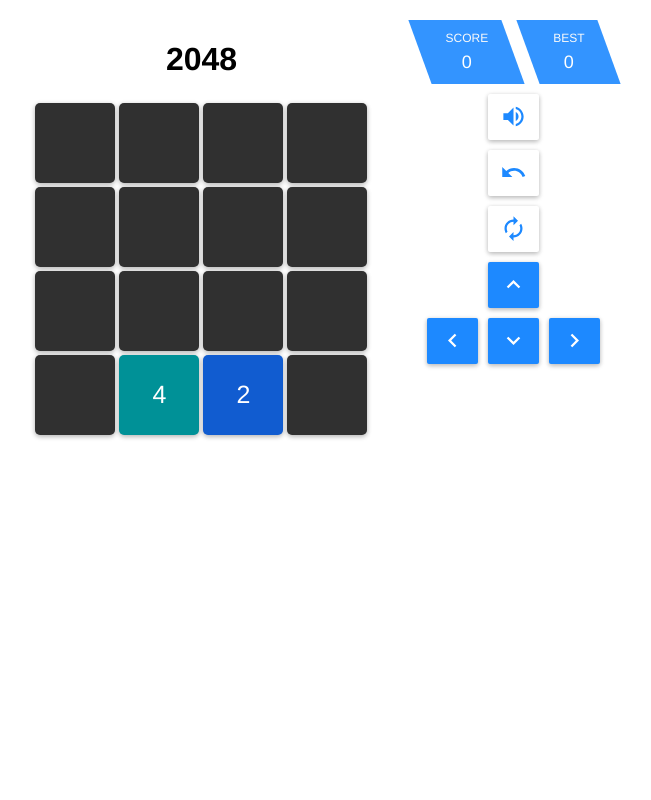
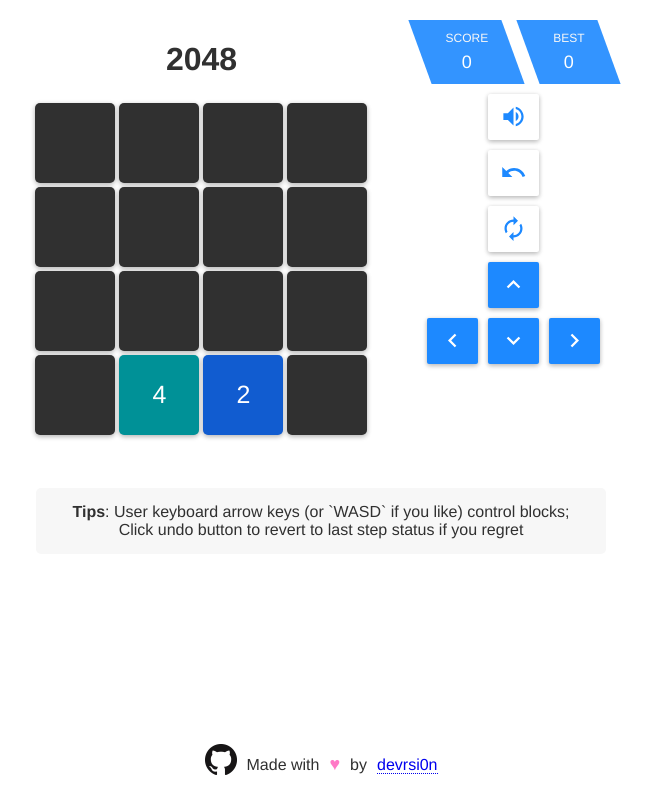
Before and after one commit to devrsi0n/React-2048-game, a React app: page / in a window 1280 px wide. Shown: the whole page, without its empty margins (319-970 px from the left). Built offline with nearby package versions, Linux system fonts and the light colour scheme.

Commit message:
Feature: tips and footer

```diff
--- a/src/assets/styles/vars.scss
+++ b/src/assets/styles/vars.scss
@@ -19,7 +19,9 @@
 $blue-grey: lighten(#263238, 10%);
 
 $white: #fff;
+$gray: #f7f7f7;
 $black: #303030;
+$peach: #ff79c6;
 
 $btn-bg: $black;
 $btn-color: $white;
--- /dev/null
+++ b/src/components/Footer/footer.scss
@@ -0,0 +1,32 @@
+@import '../../assets/styles/vars';
+
+.footer {
+  bottom: 25px;
+  color: $black;
+  display: inline-block;
+  left: 0;
+  position: absolute;
+  right: 0;
+
+  .icon {
+    margin-right: 10px;
+  }
+
+  .github {
+    margin-bottom: -6px;
+    width: 32px;
+  }
+
+  .heart {
+    color: $peach;
+    font-size: 18px;
+    margin: 0 10px;
+    transform: scale(0.9);
+  }
+
+  .link {
+    border-bottom: 1px dotted;
+    margin-left: 10px;
+    text-decoration: none;
+  }
+}
--- /dev/null
+++ b/src/components/Footer/index.js
@@ -0,0 +1,24 @@
+import React from 'react';
+import PropTypes from 'prop-types';
+import styles from './footer.scss';
+import github from '../../assets/images/github.png';
+
+export default function Footer({ name, repoUrl, profileUrl }) {
+  return (
+    <div className={styles.footer}>
+      <a href={repoUrl} className={styles.icon}>
+        <img src={github} className={styles.github} alt="github repo" />
+      </a>
+      Made with
+      <span className={styles.heart}>♥</span>
+      by
+      <a href={profileUrl} className={styles.link}>{ name }</a>
+    </div>
+  );
+}
+
+Footer.propTypes = {
+  name: PropTypes.string.isRequired,
+  repoUrl: PropTypes.string.isRequired,
+  profileUrl: PropTypes.string.isRequired,
+};
--- /dev/null
+++ b/src/components/Tips/index.js
@@ -0,0 +1,16 @@
+import React from 'react';
+import PropTypes from 'prop-types';
+import styles from './tips.scss';
+
+export default function Tips({ children }) {
+  return (
+    <div className={styles.tips}>
+      {/* eslint-disable react/no-danger */}
+      <p className={styles.content} dangerouslySetInnerHTML={{ __html: children }} />
+    </div>
+  );
+}
+
+Tips.propTypes = {
+  children: PropTypes.node.isRequired,
+};
--- /dev/null
+++ b/src/components/Tips/tips.scss
@@ -0,0 +1,14 @@
+@import '../../assets/styles/vars';
+
+.tips {
+  background: $gray;
+  border-radius: 5px;
+  color: $black;
+  font-size: 16px;
+  margin: 50px auto 0;
+  width: 570px;
+
+  .content {
+    padding: 15px 0;
+  }
+}
--- a/src/containers/App/app.scss
+++ b/src/containers/App/app.scss
@@ -3,6 +3,10 @@
 .app {
   margin: 20px;
   text-align: center;
+}
+
+.title {
+  color: $black;
 }
 
 .box {
--- a/src/containers/App/index.js
+++ b/src/containers/App/index.js
@@ -7,6 +7,8 @@
 import Board from '../../components/Board';
 import Modal from '../../components/Modal';
 import Firework from '../../components/Firework';
+import Tips from '../../components/Tips';
+import Footer from '../../components/Footer';
 import ControlPanel from '../ControlPanel';
 import Scores from '../Scores';
 import {
@@ -52,7 +54,7 @@
       <div className={styles.app}>
         <div className={styles.box}>
           <div className={styles.board}>
-            <h1>2048</h1>
+            <h1 className={styles.title}>2048</h1>
             <Board matrix={matrix} />
           </div>
           <div className={styles.panel}>
@@ -62,6 +64,14 @@
             <ControlPanel delay={delay} />
           </div>
         </div>
+        <Tips>
+          {i18n.tips}
+        </Tips>
+        <Footer
+          name={'devrsi0n'}
+          profileUrl={'https://github.com/devrsi0n'}
+          repoUrl={'https://github.com/devrsi0n/React-2048-game'}
+        />
         <Modal display={gameOver} >
           {/* <Modal display > */}
           {
--- a/src/containers/Scores/scores.scss
+++ b/src/containers/Scores/scores.scss
@@ -1,3 +1,5 @@
+@import '../../assets/styles/vars';
+
 .index {
   display: flex;
   justify-content: center;
@@ -6,7 +8,7 @@
     background: transparent;
     border-radius: 0;
     border-width: 0;
-    color: #fff;
+    color: $white;
     font-size: 18px;
     font-weight: 500;
     height: 40px;
@@ -17,7 +19,7 @@
   }
 
   .text {
-    color: #fafafa;
+    color: $gray;
     font-size: 12px;
     margin-bottom: 6px;
   }
--- a/src/utils/i18n.js
+++ b/src/utils/i18n.js
@@ -13,6 +13,10 @@
     best: {
       cn: '最佳',
       en: 'BEST',
+    },
+    tips: {
+      cn: '<strong>提示</strong>： 使用键盘箭头键（或 WASD ）控制方块;<br/>不小心按错了？点击回退按钮可返回到上一步的状态。',
+      en: '<strong>Tips</strong>: User keyboard arrow keys (or `WASD` if you like) control blocks;<br/>Click undo button to revert to last step status if you regret',
     },
   },
 };
```
Also changed, not shown: src/components/Footer/__tests__/Footer.test.js (added, +12 -0 lines), src/components/Tips/__tests__/Tips.test.js (added, +19 -0 lines), README.md, src/assets/images/github.png (added), src/assets/images/trophy.png (deleted), 3 other files.
